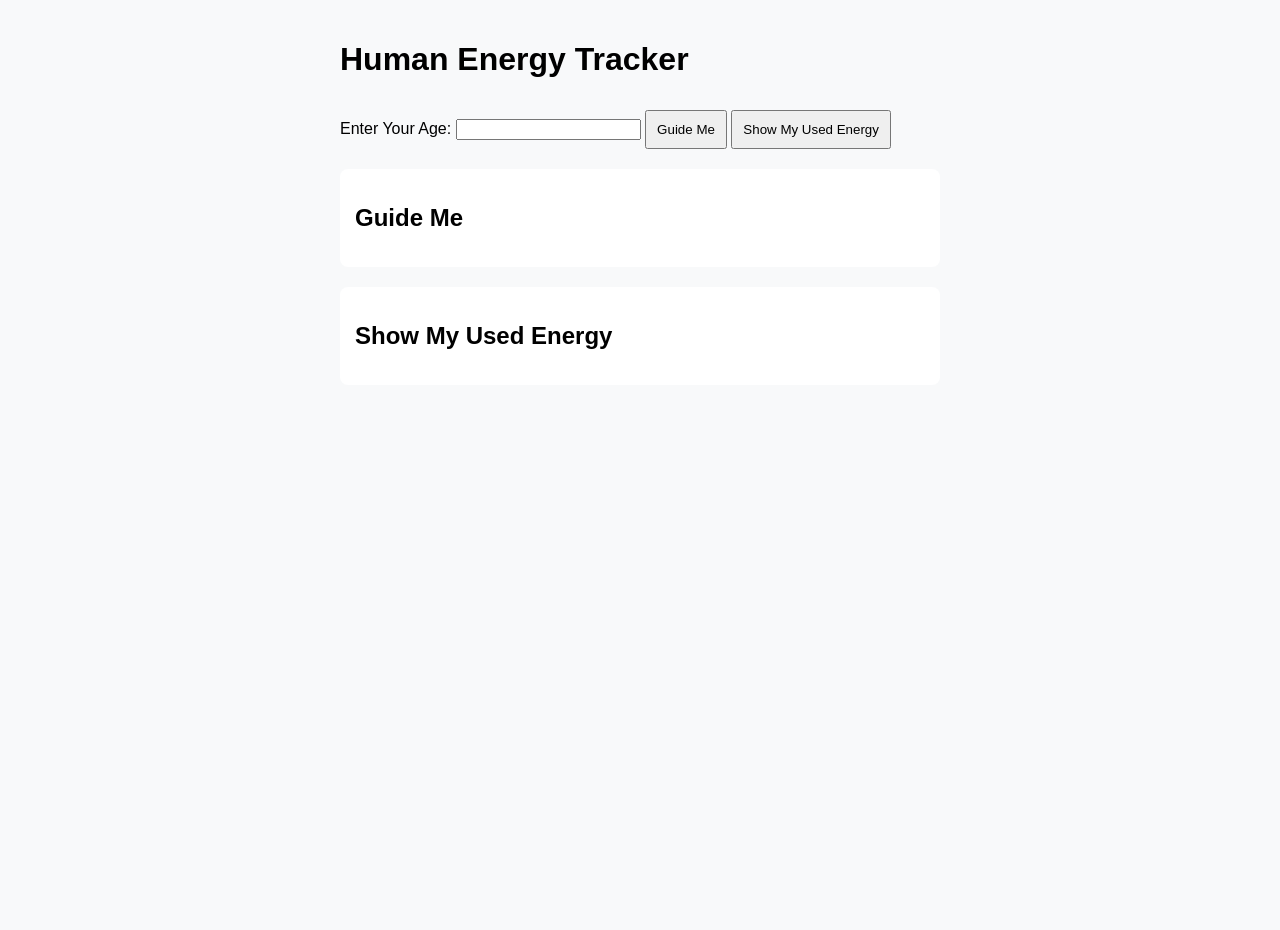
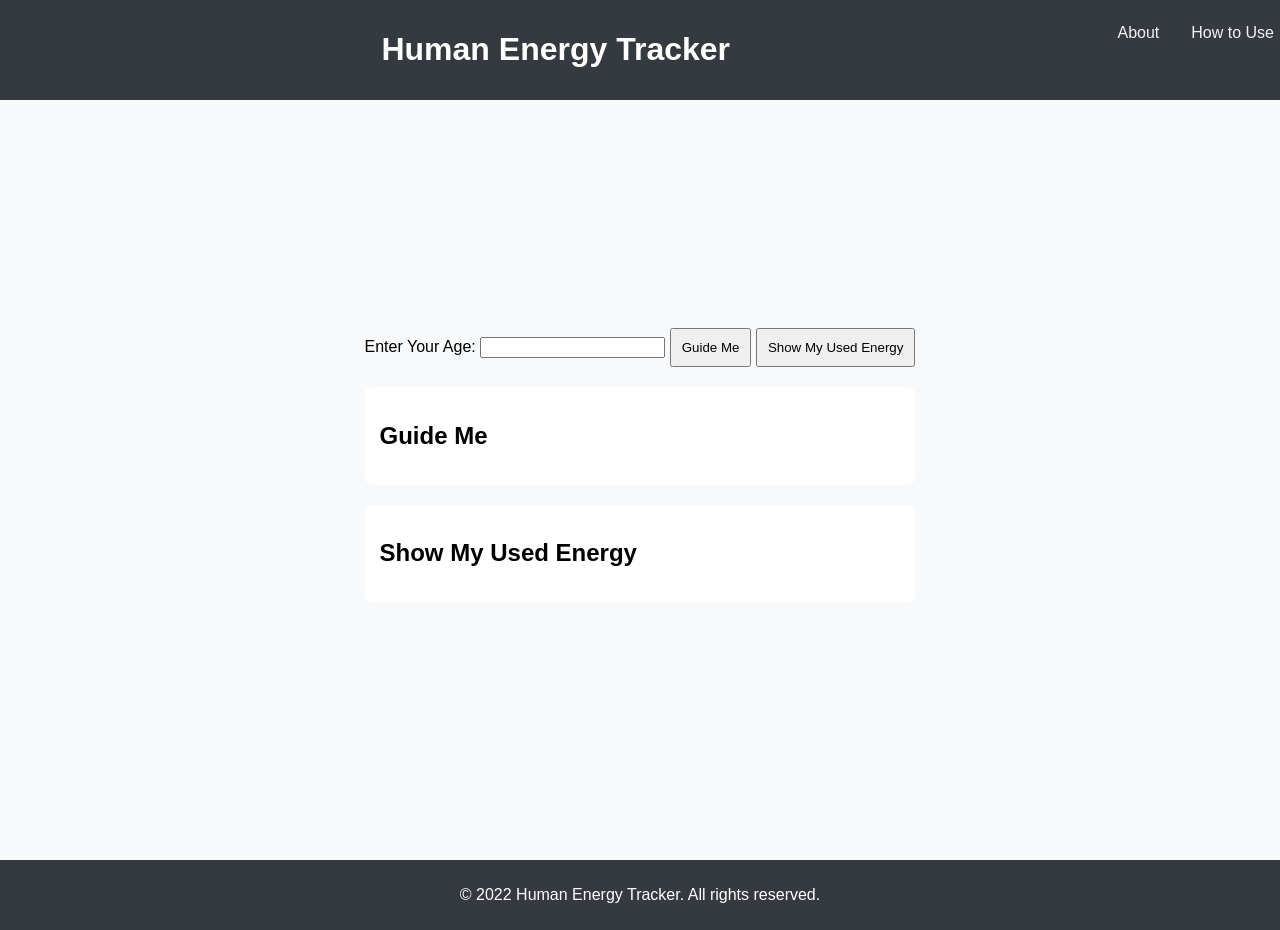
Before and after one commit to mohitsoni42/energy_calculator, a plain HTML site: page index.html in a window 1280 px wide. Before the commit the page ends 800 px from the top, so only its background shows below. Drawn offline with Linux system fonts and the light colour scheme.

Commit message:
UI update

```diff
--- a/index.html
+++ b/index.html
@@ -3,13 +3,21 @@
 <head>
   <meta charset="UTF-8">
   <meta name="viewport" content="width=device-width, initial-scale=1.0">
-  <link rel="stylesheet" href="style.css">
+  <link rel="stylesheet" href="styles.css">
   <title>Human Energy Tracker</title>
 </head>
 <body>
 
+<div class="container">
+  <header>
+    <div class="topnav">
+      <a href="#">How to Use</a>
+      <a href="#">About</a>
+    </div>
+    <h1>Human Energy Tracker</h1>
+  </header>
+
   <div id="app">
-  <h1>Human Energy Tracker</h1>
     <div class="form-container">
       <label for="ageInput">Enter Your Age:</label>
       <input type="number" id="ageInput" min="1" required>
@@ -47,6 +55,11 @@
       <p id="usedEnergy"></p>
     </div>
   </div>
+</div>
+
+<footer>
+  <p>&copy; 2022 Human Energy Tracker. All rights reserved.</p>
+</footer>
 
 <script src="script.js"></script>
 </body>
--- /dev/null
+++ b/styles.css
@@ -0,0 +1,75 @@
+body {
+  font-family: 'Arial', sans-serif;
+  margin: 0;
+  padding: 0;
+  background-color: #f8f9fa;
+  padding-top: 60px; /* Adjusted padding to body for the fixed header */
+}
+
+.container {
+  display: flex;
+  flex-direction: column;
+  min-height: 100vh;
+}
+
+header {
+  background-color: #343a40;
+  color: white;
+  padding: 10px;
+  text-align: center;
+  position: fixed;
+  width: 100%;
+  top: 0;
+  z-index: 1000;
+}
+
+
+.topnav a {
+  float: right;
+  display: inline-block; /* Adjusted to display on the same line */
+  color: #f2f2f2;
+  text-align: center;
+  padding: 14px 16px;
+  text-decoration: none;
+}
+
+.topnav a:hover {
+  background-color: #ddd;
+  color: black;
+}
+
+#app {
+  max-width: 600px;
+  margin: auto;
+  padding-top: 20px;
+}
+
+.form-container {
+  margin-bottom: 20px;
+}
+
+button {
+  padding: 10px;
+  margin-top: 10px;
+  cursor: pointer;
+}
+
+.result-section {
+  background-color: #ffffff;
+  padding: 15px;
+  border-radius: 8px;
+  margin-bottom: 20px;
+}
+
+#activityForm label {
+  display: block;
+  margin-top: 10px;
+}
+
+footer {
+  background-color: #343a40;
+  color: white;
+  padding: 10px;
+  text-align: center;
+  margin-top: auto;
+}
```
Lines whose indentation alone changed are shown as unchanged.
